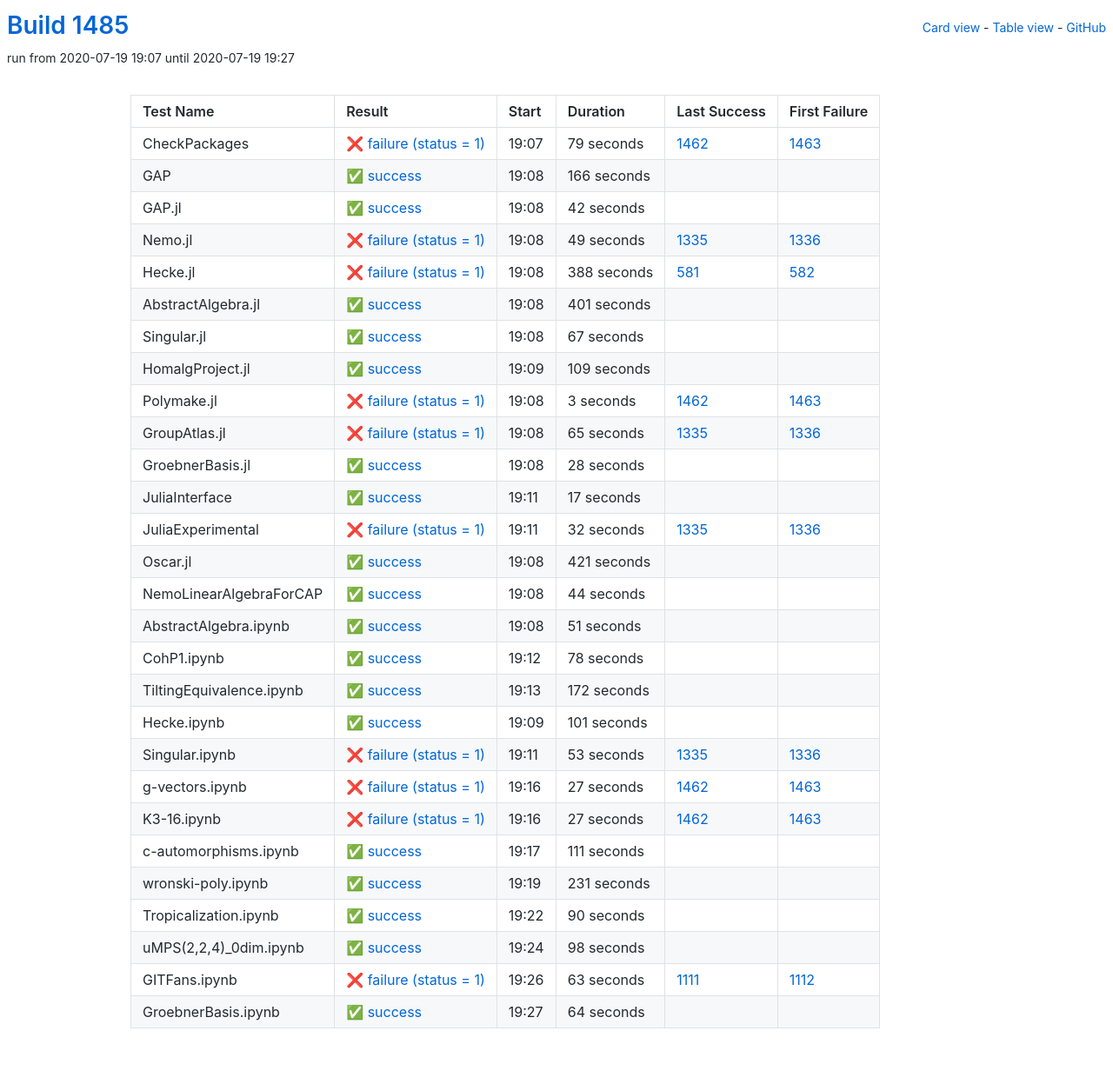
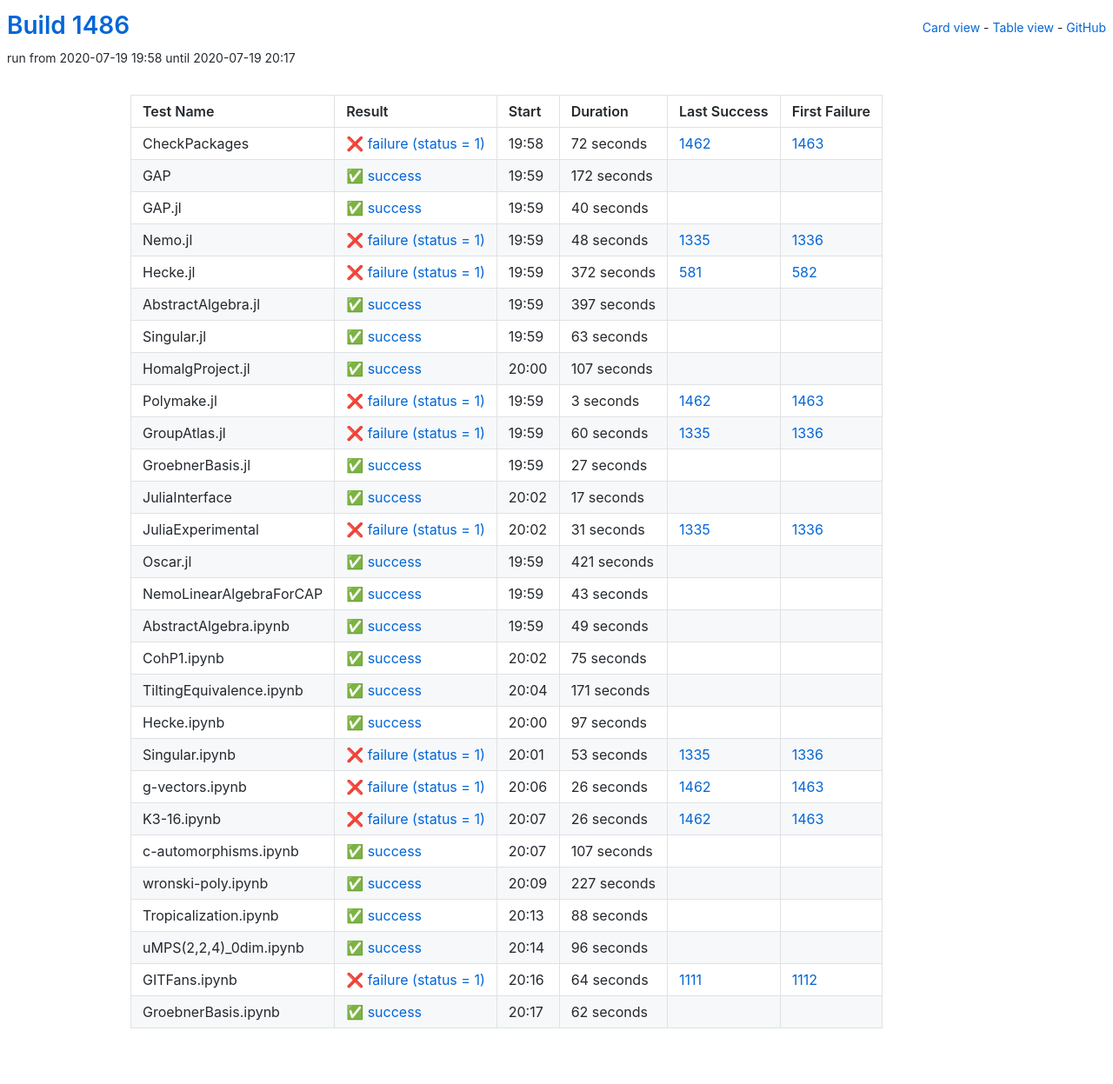
Before and after one commit to oscar-system/oscar-ci-status-1.4, a Jekyll site: the page built from table.html, in a window 1280 px wide. Shown: the whole page at 87% size. Built offline with Jekyll 4.4.1, drawn with Linux system fonts in a browser that asks for light colours.

Commit message:
Build #1486

```diff
--- a/_data/ci.yml
+++ b/_data/ci.yml
@@ -1,6 +1,6 @@
 ---
-build: 1485
-build_url: https://oscarci.mathematik.uni-kl.de/job/oscar-julia-1.4/1485/
+build: 1486
+build_url: https://oscarci.mathematik.uni-kl.de/job/oscar-julia-1.4/1486/
 job: oscar-julia-1.4
 organization: oscar-system
 repo: oscar-ci-status-1.4
@@ -8,104 +8,104 @@ repourl: https://github.com/oscar-system/oscar-ci-status-1.4
 tests:
 - name: CheckPackages
   id: checkpackages
-  log: https://oscarci.mathematik.uni-kl.de/job/oscar-julia-1.4/1485/artifact/logs/build-1485/CheckPackages.log
-  start: 2020-07-19 19:07
+  log: https://oscarci.mathematik.uni-kl.de/job/oscar-julia-1.4/1486/artifact/logs/build-1486/CheckPackages.log
+  start: 2020-07-19 19:58
   success: false
   exitcode: 1
   status: failure
-  duration: 79
+  duration: 72
   last_success: 1462
   last_success_url: https://oscarci.mathematik.uni-kl.de/job/oscar-julia-1.4/1462/
   first_failure: 1463
   first_failure_url: https://oscarci.mathematik.uni-kl.de/job/oscar-julia-1.4/1463/
 - name: GAP
   id: gap
-  log: https://oscarci.mathematik.uni-kl.de/job/oscar-julia-1.4/1485/artifact/logs/build-1485/GAP.log
-  start: 2020-07-19 19:08
+  log: https://oscarci.mathematik.uni-kl.de/job/oscar-julia-1.4/1486/artifact/logs/build-1486/GAP.log
+  start: 2020-07-19 19:59
   success: true
   exitcode: 0
   status: success
-  duration: 166
+  duration: 172
   last_success: false
   last_success_url:
   first_failure: false
   first_failure_url:
 - name: GAP.jl
   id: gap-jl
-  log: https://oscarci.mathematik.uni-kl.de/job/oscar-julia-1.4/1485/artifact/logs/build-1485/GAP.jl.log
-  start: 2020-07-19 19:08
+  log: https://oscarci.mathematik.uni-kl.de/job/oscar-julia-1.4/1486/artifact/logs/build-1486/GAP.jl.log
+  start: 2020-07-19 19:59
   success: true
   exitcode: 0
   status: success
-  duration: 42
+  duration: 40
   last_success: false
   last_success_url:
   first_failure: false
   first_failure_url:
 - name: Nemo.jl
   id: nemo-jl
-  log: https://oscarci.mathematik.uni-kl.de/job/oscar-julia-1.4/1485/artifact/logs/build-1485/Nemo.jl.log
-  start: 2020-07-19 19:08
+  log: https://oscarci.mathematik.uni-kl.de/job/oscar-julia-1.4/1486/artifact/logs/build-1486/Nemo.jl.log
+  start: 2020-07-19 19:59
   success: false
   exitcode: 1
   status: failure
-  duration: 49
+  duration: 48
   last_success: 1335
   last_success_url: https://oscarci.mathematik.uni-kl.de/job/oscar-julia-1.4/1335/
   first_failure: 1336
   first_failure_url: https://oscarci.mathematik.uni-kl.de/job/oscar-julia-1.4/1336/
 - name: Hecke.jl
   id: hecke-jl
-  log: https://oscarci.mathematik.uni-kl.de/job/oscar-julia-1.4/1485/artifact/logs/build-1485/Hecke.jl.log
-  start: 2020-07-19 19:08
+  log: https://oscarci.mathematik.uni-kl.de/job/oscar-julia-1.4/1486/artifact/logs/build-1486/Hecke.jl.log
+  start: 2020-07-19 19:59
   success: false
   exitcode: 1
   status: failure
-  duration: 388
+  duration: 372
   last_success: 581
   last_success_url: https://oscarci.mathematik.uni-kl.de/job/oscar-julia-1.4/581/
   first_failure: 582
   first_failure_url: https://oscarci.mathematik.uni-kl.de/job/oscar-julia-1.4/582/
 - name: AbstractAlgebra.jl
   id: abstractalgebra-jl
-  log: https://oscarci.mathematik.uni-kl.de/job/oscar-julia-1.4/1485/artifact/logs/build-1485/AbstractAlgebra.jl.log
-  start: 2020-07-19 19:08
+  log: https://oscarci.mathematik.uni-kl.de/job/oscar-julia-1.4/1486/artifact/logs/build-1486/AbstractAlgebra.jl.log
+  start: 2020-07-19 19:59
   success: true
   exitcode: 0
   status: success
-  duration: 401
+  duration: 397
   last_success: false
   last_success_url:
   first_failure: false
   first_failure_url:
 - name: Singular.jl
   id: singular-jl
-  log: https://oscarci.mathematik.uni-kl.de/job/oscar-julia-1.4/1485/artifact/logs/build-1485/Singular.jl.log
-  start: 2020-07-19 19:08
+  log: https://oscarci.mathematik.uni-kl.de/job/oscar-julia-1.4/1486/artifact/logs/build-1486/Singular.jl.log
+  start: 2020-07-19 19:59
   success: true
   exitcode: 0
   status: success
-  duration: 67
+  duration: 63
   last_success: false
   last_success_url:
   first_failure: false
   first_failure_url:
 - name: HomalgProject.jl
   id: homalgproject-jl
-  log: https://oscarci.mathematik.uni-kl.de/job/oscar-julia-1.4/1485/artifact/logs/build-1485/HomalgProject.jl.log
-  start: 2020-07-19 19:09
+  log: https://oscarci.mathematik.uni-kl.de/job/oscar-julia-1.4/1486/artifact/logs/build-1486/HomalgProject.jl.log
+  start: 2020-07-19 20:00
   success: true
   exitcode: 0
   status: success
-  duration: 109
+  duration: 107
   last_success: false
   last_success_url:
   first_failure: false
   first_failure_url:
 - name: Polymake.jl
   id: polymake-jl
-  log: https://oscarci.mathematik.uni-kl.de/job/oscar-julia-1.4/1485/artifact/logs/build-1485/Polymake.jl.log
-  start: 2020-07-19 19:08
+  log: https://oscarci.mathematik.uni-kl.de/job/oscar-julia-1.4/1486/artifact/logs/build-1486/Polymake.jl.log
+  start: 2020-07-19 19:59
   success: false
   exitcode: 1
   status: failure
@@ -116,32 +116,32 @@ tests:
   first_failure_url: https://oscarci.mathematik.uni-kl.de/job/oscar-julia-1.4/1463/
 - name: GroupAtlas.jl
   id: groupatlas-jl
-  log: https://oscarci.mathematik.uni-kl.de/job/oscar-julia-1.4/1485/artifact/logs/build-1485/GroupAtlas.jl.log
-  start: 2020-07-19 19:08
+  log: https://oscarci.mathematik.uni-kl.de/job/oscar-julia-1.4/1486/artifact/logs/build-1486/GroupAtlas.jl.log
+  start: 2020-07-19 19:59
   success: false
   exitcode: 1
   status: failure
-  duration: 65
+  duration: 60
   last_success: 1335
   last_success_url: https://oscarci.mathematik.uni-kl.de/job/oscar-julia-1.4/1335/
   first_failure: 1336
   first_failure_url: https://oscarci.mathematik.uni-kl.de/job/oscar-julia-1.4/1336/
 - name: GroebnerBasis.jl
   id: groebnerbasis-jl
-  log: https://oscarci.mathematik.uni-kl.de/job/oscar-julia-1.4/1485/artifact/logs/build-1485/GroebnerBasis.jl.log
-  start: 2020-07-19 19:08
+  log: https://oscarci.mathematik.uni-kl.de/job/oscar-julia-1.4/1486/artifact/logs/build-1486/GroebnerBasis.jl.log
+  start: 2020-07-19 19:59
   success: true
   exitcode: 0
   status: success
-  duration: 28
+  duration: 27
   last_success: false
   last_success_url:
   first_failure: false
   first_failure_url:
 - name: JuliaInterface
   id: juliainterface
-  log: https://oscarci.mathematik.uni-kl.de/job/oscar-julia-1.4/1485/artifact/logs/build-1485/JuliaInterface.log
-  start: 2020-07-19 19:11
+  log: https://oscarci.mathematik.uni-kl.de/job/oscar-julia-1.4/1486/artifact/logs/build-1486/JuliaInterface.log
+  start: 2020-07-19 20:02
   success: true
   exitcode: 0
   status: success
@@ -152,20 +152,20 @@ tests:
   first_failure_url:
 - name: JuliaExperimental
   id: juliaexperimental
-  log: https://oscarci.mathematik.uni-kl.de/job/oscar-julia-1.4/1485/artifact/logs/build-1485/JuliaExperimental.log
-  start: 2020-07-19 19:11
+  log: https://oscarci.mathematik.uni-kl.de/job/oscar-julia-1.4/1486/artifact/logs/build-1486/JuliaExperimental.log
+  start: 2020-07-19 20:02
   success: false
   exitcode: 1
   status: failure
-  duration: 32
+  duration: 31
   last_success: 1335
   last_success_url: https://oscarci.mathematik.uni-kl.de/job/oscar-julia-1.4/1335/
   first_failure: 1336
   first_failure_url: https://oscarci.mathematik.uni-kl.de/job/oscar-julia-1.4/1336/
 - name: Oscar.jl
   id: oscar-jl
-  log: https://oscarci.mathematik.uni-kl.de/job/oscar-julia-1.4/1485/artifact/logs/build-1485/Oscar.jl.log
-  start: 2020-07-19 19:08
+  log: https://oscarci.mathematik.uni-kl.de/job/oscar-julia-1.4/1486/artifact/logs/build-1486/Oscar.jl.log
+  start: 2020-07-19 19:59
   success: true
   exitcode: 0
   status: success
@@ -176,68 +176,68 @@ tests:
   first_failure_url:
 - name: NemoLinearAlgebraForCAP
   id: nemolinearalgebraforcap
-  log: https://oscarci.mathematik.uni-kl.de/job/oscar-julia-1.4/1485/artifact/logs/build-1485/NemoLinearAlgebraForCAP.log
-  start: 2020-07-19 19:08
+  log: https://oscarci.mathematik.uni-kl.de/job/oscar-julia-1.4/1486/artifact/logs/build-1486/NemoLinearAlgebraForCAP.log
+  start: 2020-07-19 19:59
   success: true
   exitcode: 0
   status: success
-  duration: 44
+  duration: 43
   last_success: false
   last_success_url:
   first_failure: false
   first_failure_url:
 - name: AbstractAlgebra.ipynb
   id: abstractalgebra-ipynb
-  log: https://oscarci.mathematik.uni-kl.de/job/oscar-julia-1.4/1485/artifact/logs/build-1485/AbstractAlgebra.ipynb.log
-  start: 2020-07-19 19:08
+  log: https://oscarci.mathematik.uni-kl.de/job/oscar-julia-1.4/1486/artifact/logs/build-1486/AbstractAlgebra.ipynb.log
+  start: 2020-07-19 19:59
   success: true
   exitcode: 0
   status: success
-  duration: 51
+  duration: 49
   last_success: false
   last_success_url:
   first_failure: false
   first_failure_url:
 - name: CohP1.ipynb
   id: cohp1-ipynb
-  log: https://oscarci.mathematik.uni-kl.de/job/oscar-julia-1.4/1485/artifact/logs/build-1485/CohP1.ipynb.log
-  start: 2020-07-19 19:12
+  log: https://oscarci.mathematik.uni-kl.de/job/oscar-julia-1.4/1486/artifact/logs/build-1486/CohP1.ipynb.log
+  start: 2020-07-19 20:02
   success: true
   exitcode: 0
   status: success
-  duration: 78
+  duration: 75
   last_success: false
   last_success_url:
   first_failure: false
   first_failure_url:
 - name: TiltingEquivalence.ipynb
   id: tiltingequivalence-ipynb
-  log: https://oscarci.mathematik.uni-kl.de/job/oscar-julia-1.4/1485/artifact/logs/build-1485/TiltingEquivalence.ipynb.log
-  start: 2020-07-19 19:13
+  log: https://oscarci.mathematik.uni-kl.de/job/oscar-julia-1.4/1486/artifact/logs/build-1486/TiltingEquivalence.ipynb.log
+  start: 2020-07-19 20:04
   success: true
   exitcode: 0
   status: success
-  duration: 172
+  duration: 171
   last_success: false
   last_success_url:
   first_failure: false
   first_failure_url:
 - name: Hecke.ipynb
   id: hecke-ipynb
-  log: https://oscarci.mathematik.uni-kl.de/job/oscar-julia-1.4/1485/artifact/logs/build-1485/Hecke.ipynb.log
-  start: 2020-07-19 19:09
+  log: https://oscarci.mathematik.uni-kl.de/job/oscar-julia-1.4/1486/artifact/logs/build-1486/Hecke.ipynb.log
+  start: 2020-07-19 20:00
   success: true
   exitcode: 0
   status: success
-  duration: 101
+  duration: 97
   last_success: false
   last_success_url:
   first_failure: false
   first_failure_url:
 - name: Singular.ipynb
   id: singular-ipynb
-  log: https://oscarci.mathematik.uni-kl.de/job/oscar-julia-1.4/1485/artifact/logs/build-1485/Singular.ipynb.log
-  start: 2020-07-19 19:11
+  log: https://oscarci.mathematik.uni-kl.de/job/oscar-julia-1.4/1486/artifact/logs/build-1486/Singular.ipynb.log
+  start: 2020-07-19 20:01
   success: false
   exitcode: 1
   status: failure
@@ -248,96 +248,96 @@ tests:
   first_failure_url: https://oscarci.mathematik.uni-kl.de/job/oscar-julia-1.4/1336/
 - name: g-vectors.ipynb
   id: g-vectors-ipynb
-  log: https://oscarci.mathematik.uni-kl.de/job/oscar-julia-1.4/1485/artifact/logs/build-1485/g-vectors.ipynb.log
-  start: 2020-07-19 19:16
+  log: https://oscarci.mathematik.uni-kl.de/job/oscar-julia-1.4/1486/artifact/logs/build-1486/g-vectors.ipynb.log
+  start: 2020-07-19 20:06
   success: false
   exitcode: 1
   status: failure
-  duration: 27
+  duration: 26
   last_success: 1462
   last_success_url: https://oscarci.mathematik.uni-kl.de/job/oscar-julia-1.4/1462/
   first_failure: 1463
   first_failure_url: https://oscarci.mathematik.uni-kl.de/job/oscar-julia-1.4/1463/
 - name: K3-16.ipynb
   id: k3-16-ipynb
-  log: https://oscarci.mathematik.uni-kl.de/job/oscar-julia-1.4/1485/artifact/logs/build-1485/K3-16.ipynb.log
-  start: 2020-07-19 19:16
+  log: https://oscarci.mathematik.uni-kl.de/job/oscar-julia-1.4/1486/artifact/logs/build-1486/K3-16.ipynb.log
+  start: 2020-07-19 20:07
   success: false
   exitcode: 1
   status: failure
-  duration: 27
+  duration: 26
   last_success: 1462
   last_success_url: https://oscarci.mathematik.uni-kl.de/job/oscar-julia-1.4/1462/
   first_failure: 1463
   first_failure_url: https://oscarci.mathematik.uni-kl.de/job/oscar-julia-1.4/1463/
 - name: c-automorphisms.ipynb
   id: c-automorphisms-ipynb
-  log: https://oscarci.mathematik.uni-kl.de/job/oscar-julia-1.4/1485/artifact/logs/build-1485/c-automorphisms.ipynb.log
-  start: 2020-07-19 19:17
+  log: https://oscarci.mathematik.uni-kl.de/job/oscar-julia-1.4/1486/artifact/logs/build-1486/c-automorphisms.ipynb.log
+  start: 2020-07-19 20:07
   success: true
   exitcode: 0
   status: success
-  duration: 111
+  duration: 107
   last_success: false
   last_success_url:
   first_failure: false
   first_failure_url:
 - name: wronski-poly.ipynb
   id: wronski-poly-ipynb
-  log: https://oscarci.mathematik.uni-kl.de/job/oscar-julia-1.4/1485/artifact/logs/build-1485/wronski-poly.ipynb.log
-  start: 2020-07-19 19:19
+  log: https://oscarci.mathematik.uni-kl.de/job/oscar-julia-1.4/1486/artifact/logs/build-1486/wronski-poly.ipynb.log
+  start: 2020-07-19 20:09
   success: true
   exitcode: 0
   status: success
-  duration: 231
+  duration: 227
   last_success: false
   last_success_url:
   first_failure: false
   first_failure_url:
 - name: Tropicalization.ipynb
   id: tropicalization-ipynb
-  log: https://oscarci.mathematik.uni-kl.de/job/oscar-julia-1.4/1485/artifact/logs/build-1485/Tropicalization.ipynb.log
-  start: 2020-07-19 19:22
+  log: https://oscarci.mathematik.uni-kl.de/job/oscar-julia-1.4/1486/artifact/logs/build-1486/Tropicalization.ipynb.log
+  start: 2020-07-19 20:13
   success: true
   exitcode: 0
   status: success
-  duration: 90
+  duration: 88
   last_success: false
   last_success_url:
   first_failure: false
   first_failure_url:
 - name: uMPS(2,2,4)_0dim.ipynb
   id: umps-2-2-4-0dim-ipynb
-  log: https://oscarci.mathematik.uni-kl.de/job/oscar-julia-1.4/1485/artifact/logs/build-1485/uMPS-2-2-4-_0dim.ipynb.log
-  start: 2020-07-19 19:24
+  log: https://oscarci.mathematik.uni-kl.de/job/oscar-julia-1.4/1486/artifact/logs/build-1486/uMPS-2-2-4-_0dim.ipynb.log
+  start: 2020-07-19 20:14
   success: true
   exitcode: 0
   status: success
-  duration: 98
+  duration: 96
   last_success: false
   last_success_url:
   first_failure: false
   first_failure_url:
 - name: GITFans.ipynb
   id: gitfans-ipynb
-  log: https://oscarci.mathematik.uni-kl.de/job/oscar-julia-1.4/1485/artifact/logs/build-1485/GITFans.ipynb.log
-  start: 2020-07-19 19:26
+  log: https://oscarci.mathematik.uni-kl.de/job/oscar-julia-1.4/1486/artifact/logs/build-1486/GITFans.ipynb.log
+  start: 2020-07-19 20:16
   success: false
   exitcode: 1
   status: failure
-  duration: 63
+  duration: 64
   last_success: 1111
   last_success_url: https://oscarci.mathematik.uni-kl.de/job/oscar-julia-1.4/1111/
   first_failure: 1112
   first_failure_url: https://oscarci.mathematik.uni-kl.de/job/oscar-julia-1.4/1112/
 - name: GroebnerBasis.ipynb
   id: groebnerbasis-ipynb
-  log: https://oscarci.mathematik.uni-kl.de/job/oscar-julia-1.4/1485/artifact/logs/build-1485/GroebnerBasis.ipynb.log
-  start: 2020-07-19 19:27
+  log: https://oscarci.mathematik.uni-kl.de/job/oscar-julia-1.4/1486/artifact/logs/build-1486/GroebnerBasis.ipynb.log
+  start: 2020-07-19 20:17
   success: true
   exitcode: 0
   status: success
-  duration: 64
+  duration: 62
   last_success: false
   last_success_url:
   first_failure: false
```
Also changed, not shown: README.md.
